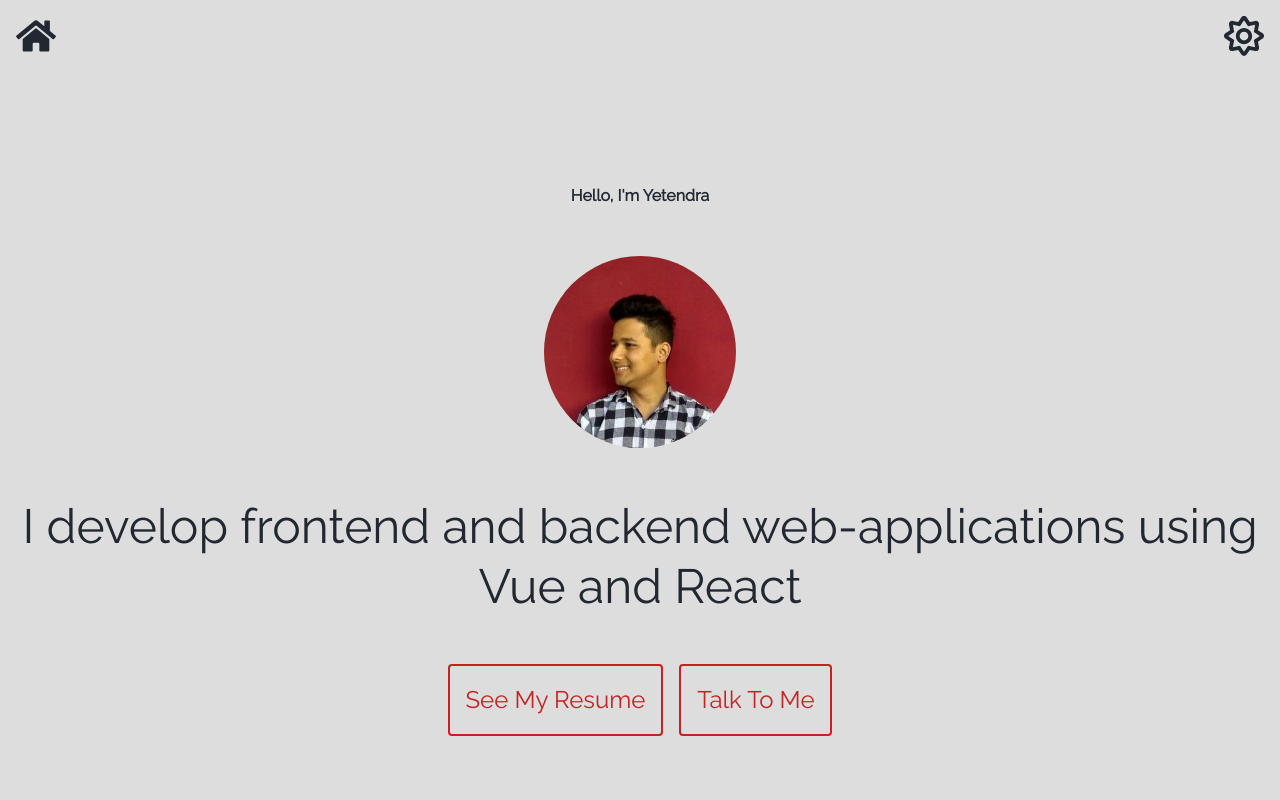
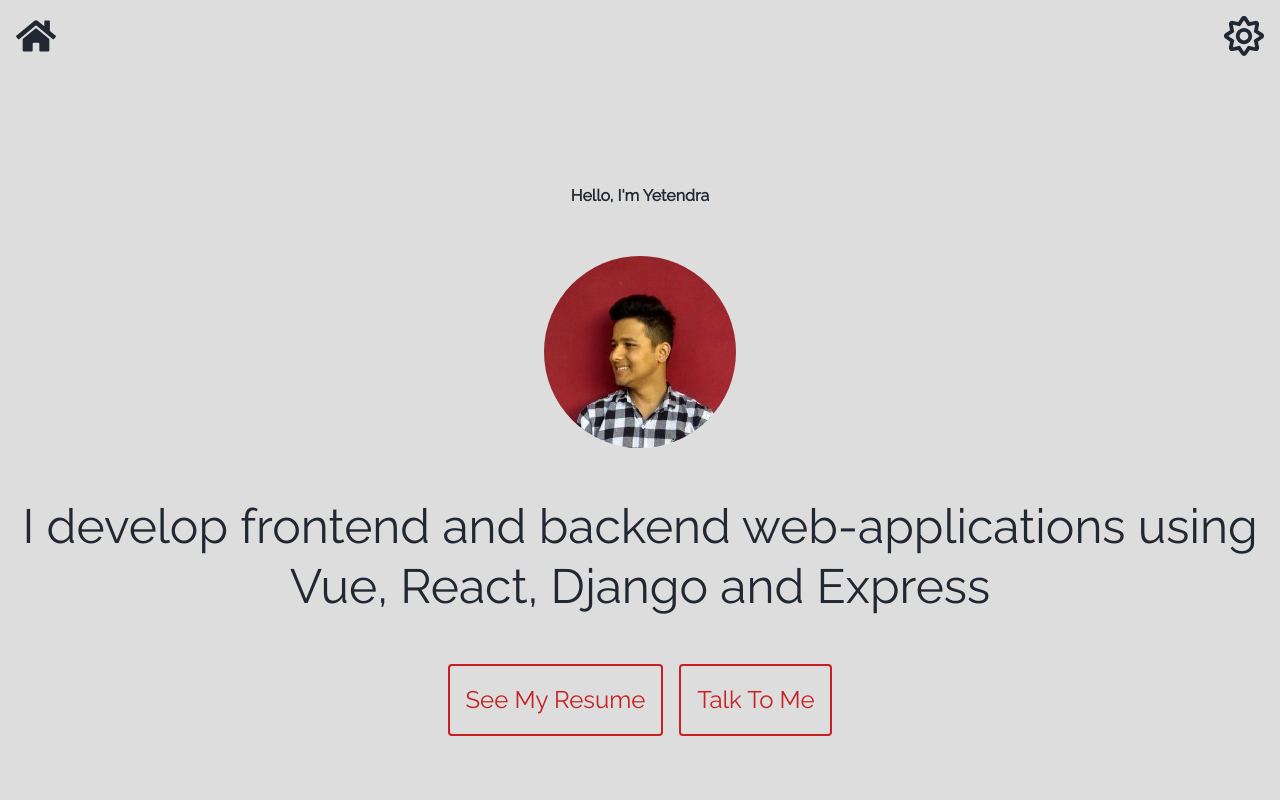
Before and after one commit to yetendra-bhandari/yetendra-bhandari.github.io, a Nuxt app: page / in a window 1280 px wide. Shown: the top 800 px of the page. Built offline with nearby package versions, Linux system fonts and the light colour scheme.

Commit message:
added text

```diff
--- a/pages/index.vue
+++ b/pages/index.vue
@@ -9,7 +9,9 @@
         alt="Yetendra Bhandari"
         class="mt-12 mx-auto h-48 w-48 rounded-full"
       />
-      <h2 class="mt-12 text-4xl sm:text-5xl text-center leading-tight">
+      <h2
+        class="mt-12 text-4xl sm:text-5xl text-center leading-tight sm:leading-tight"
+      >
         I develop frontend and backend web-applications using
         <a
           class="hover:underline focus:underline"
@@ -17,14 +19,28 @@
           target="_blank"
           title="Vue"
           >Vue</a
-        >
-        and
+        >,
         <a
           class="hover:underline focus:underline"
           href="https://reactjs.org/"
           target="_blank"
           title="React"
-          >React
+          >React</a
+        >,
+        <a
+          class="hover:underline focus:underline"
+          href="https://www.djangoproject.com/"
+          target="_blank"
+          title="Django"
+          >Django</a
+        >
+        and
+        <a
+          class="hover:underline focus:underline"
+          href="https://expressjs.com/"
+          target="_blank"
+          title="Express"
+          >Express
         </a>
       </h2>
       <nav class="mt-12 flex flex-wrap justify-center gap-4">
```
